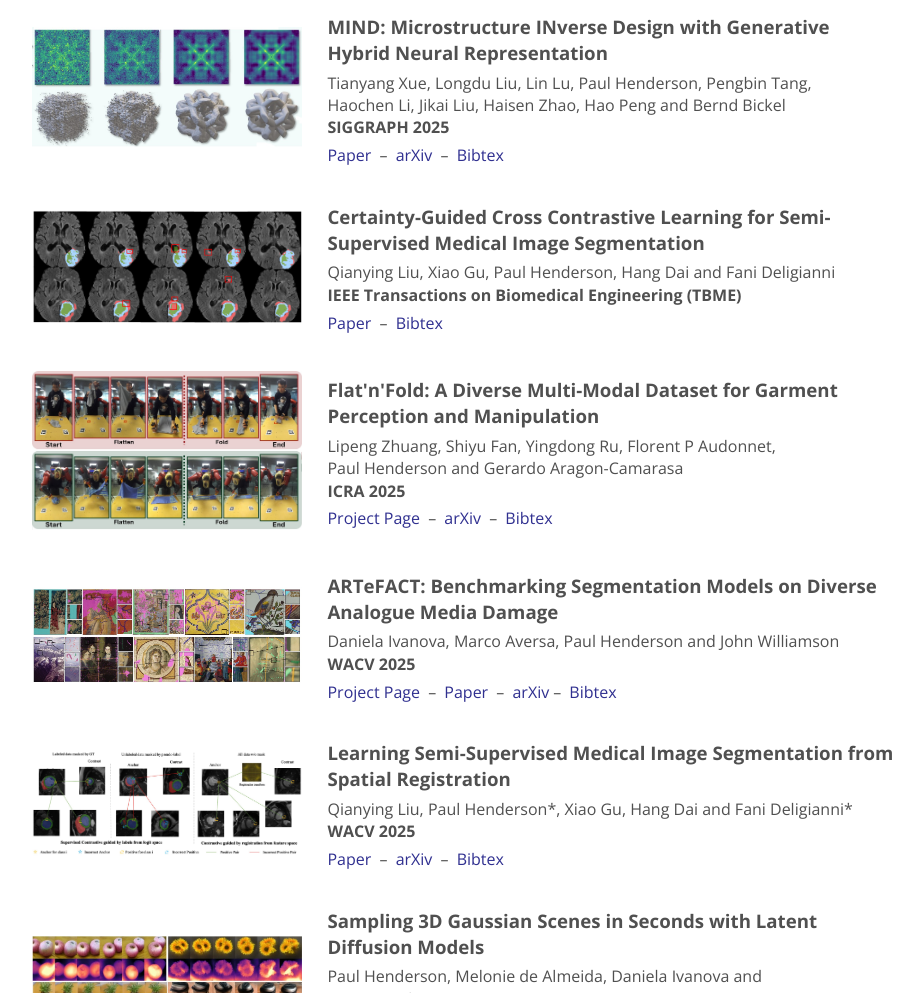
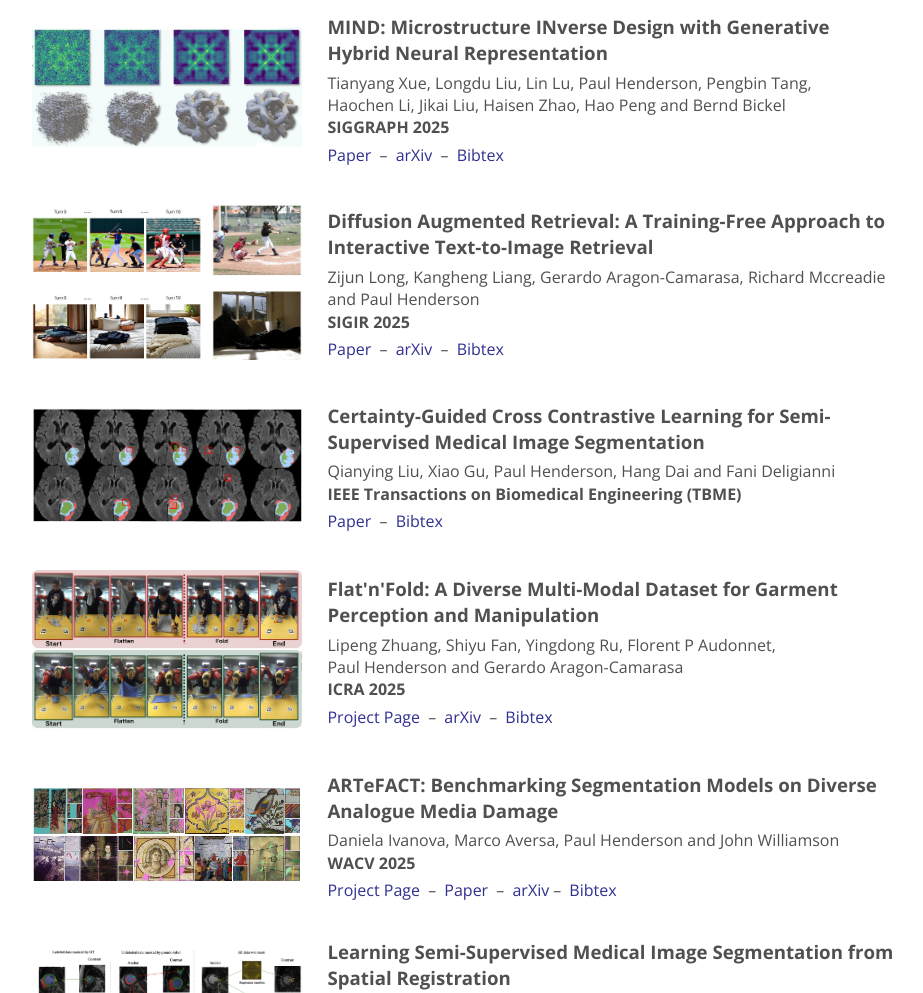
Before and after one commit to pmh47/pmh47.github.io, a plain HTML site: page index.html in a window 1280 px wide. Shown: the part 963-1956 px from the top of the page, without its empty margins (158-1081 px from the left). Drawn offline with nearby package versions, Linux system fonts and the light colour scheme; files whose address does not match are found by name.

Commit message:
Adding Zijun SIGIR '25

```diff
--- a/index.html
+++ b/index.html
@@ -327,6 +327,27 @@
   title={MIND: Microstructure INverse Design with Generative Hybrid Neural Representation},
   author={Xue, Tianyang and Liu, Longdu and Lu, Lin and Henderson, Paul and Tang, Pengbin and Li, Haochen and Liu, Jikai and Zhao, Haisen and Peng, Hao and Bickel, Bernd},
   booktitle={Proceedings of the Special Interest Group on Computer Graphics and Interactive Techniques Conference Papers (SIGGRAPH)},
+  year={2025}
+}</textarea>
+        </div>
+      </div>
+    </div>
+
+    <div class="paper">
+      <div class="thumbnail"><img src="images/paper-thumbnails/long25sigir.jpg" /></div>
+      <div class="content">
+        <div class="title">Diffusion Augmented Retrieval: A Training-Free Approach to Interactive Text-to-Image Retrieval</div>
+        <div class="authors">Zijun&nbsp;Long, Kangheng&nbsp;Liang, Gerardo&nbsp;Aragon-Camarasa, Richard&nbsp;Mccreadie and Paul&nbsp;Henderson</div>
+        <div class="reference">SIGIR 2025</div>
+        <div class="links">
+          <a href="https://dl.acm.org/doi/abs/10.1145/3726302.3729950">Paper</a> &ndash;
+          <a href="https://arxiv.org/abs/2501.15379">arXiv</a> &ndash;
+          <a href="#" class="bibtex-link">Bibtex</a></div>
+        <div class="bibtex">
+          <textarea readonly>@inproceedings{long25sigir,
+  title={Diffusion Augmented Retrieval: A Training-Free Approach to Interactive Text-to-Image Retrieval},
+  author={Long, Zijun and Liang, Kangheng and Aragon Camarasa, Gerardo and Mccreadie, Richard and Henderson, Paul},
+  booktitle={Proceedings of the 48th International ACM SIGIR Conference on Research and Development in Information Retrieval},
   year={2025}
 }</textarea>
         </div>
```
Also changed, not shown: images/paper-thumbnails/long25sigir.jpg (added).
